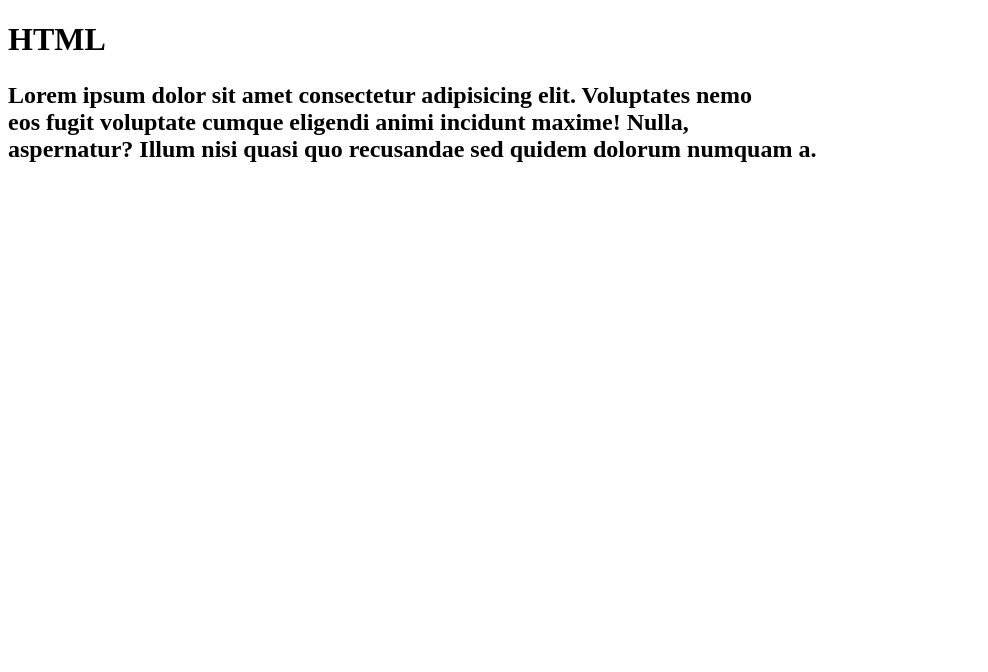
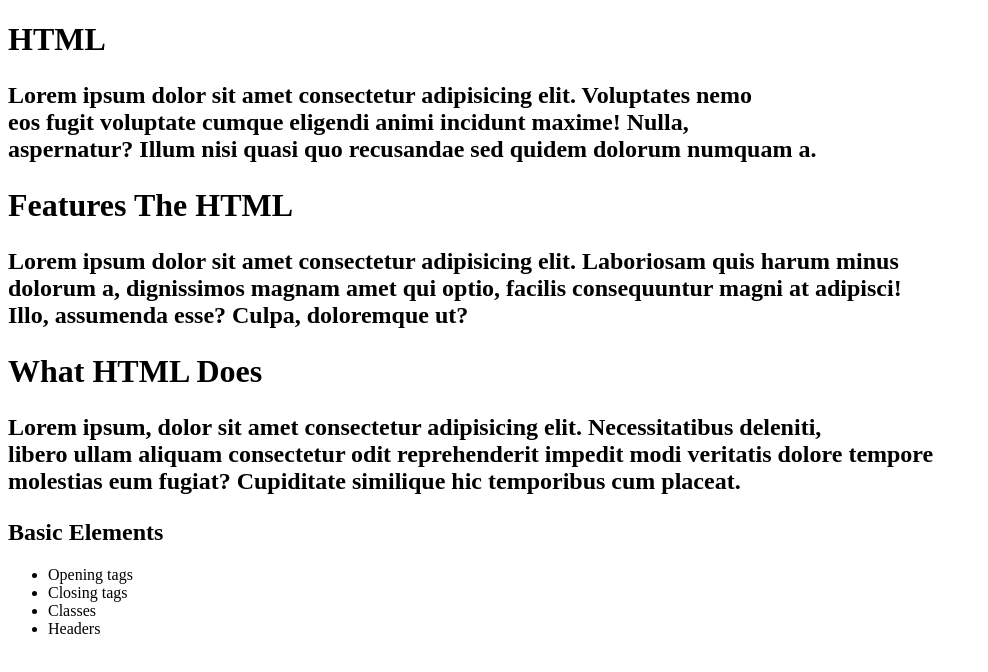
Before and after one commit to kalosius/newton, a plain HTML site: page index.html in a window 1280 px wide. Shown: the whole page, without its empty margins (0-988 px from the left). Drawn offline with Linux system fonts and the light colour scheme.

Commit message:
download

```diff
--- a/index.html
+++ b/index.html
@@ -10,6 +10,28 @@
              eos fugit voluptate cumque eligendi animi incidunt maxime! Nulla, <br>
               aspernatur? Illum nisi quasi quo recusandae sed quidem dolorum numquam a.</p></h2>
 
+<h1>Features The HTML</h1>
+<h2>
+    <p>Lorem ipsum dolor sit amet consectetur adipisicing elit. Laboriosam quis harum minus <br>
+         dolorum a, dignissimos magnam amet qui optio, facilis consequuntur magni at adipisci! <br>
+          Illo, assumenda esse? Culpa, doloremque ut?
+     </p>
+</h2>
+<h1>What HTML Does</h1>
+<h2> <p>Lorem ipsum, dolor sit amet consectetur adipisicing elit. Necessitatibus deleniti, <br>
+     libero ullam aliquam consectetur odit reprehenderit impedit modi veritatis dolore tempore <br>
+      molestias eum fugiat? Cupiditate similique hic temporibus cum placeat.
+</p>
+<h2>Basic Elements</h2>
+<div>
+    <ul>
+        <li>Opening tags</li>
+        <li>Closing tags</li>
+        <li>Classes</li>
+        <li>Headers</li>
+    </ul>
+</div>
 
+</h2>
     </body>
 </html>
```
Also changed, not shown: 1 other file.
